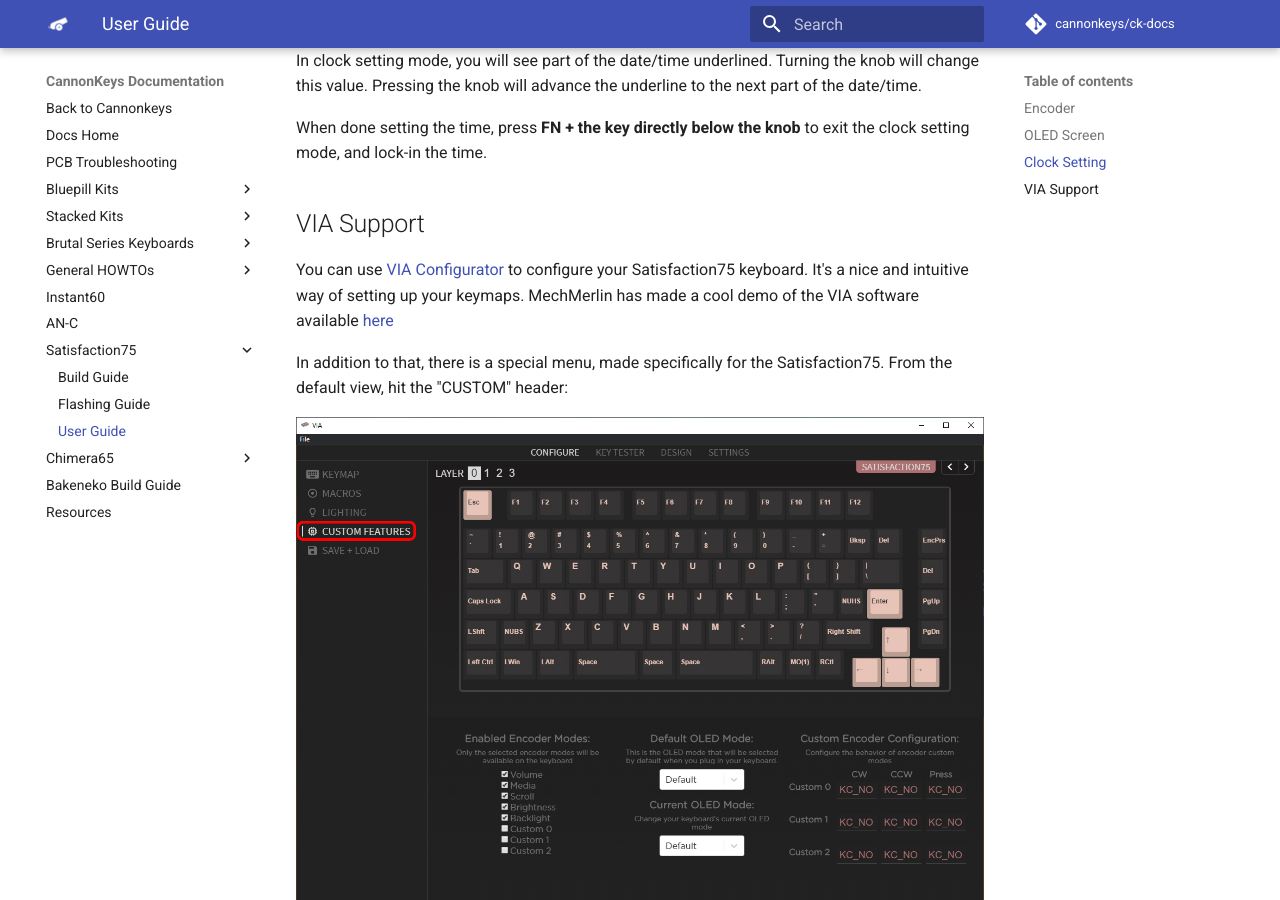
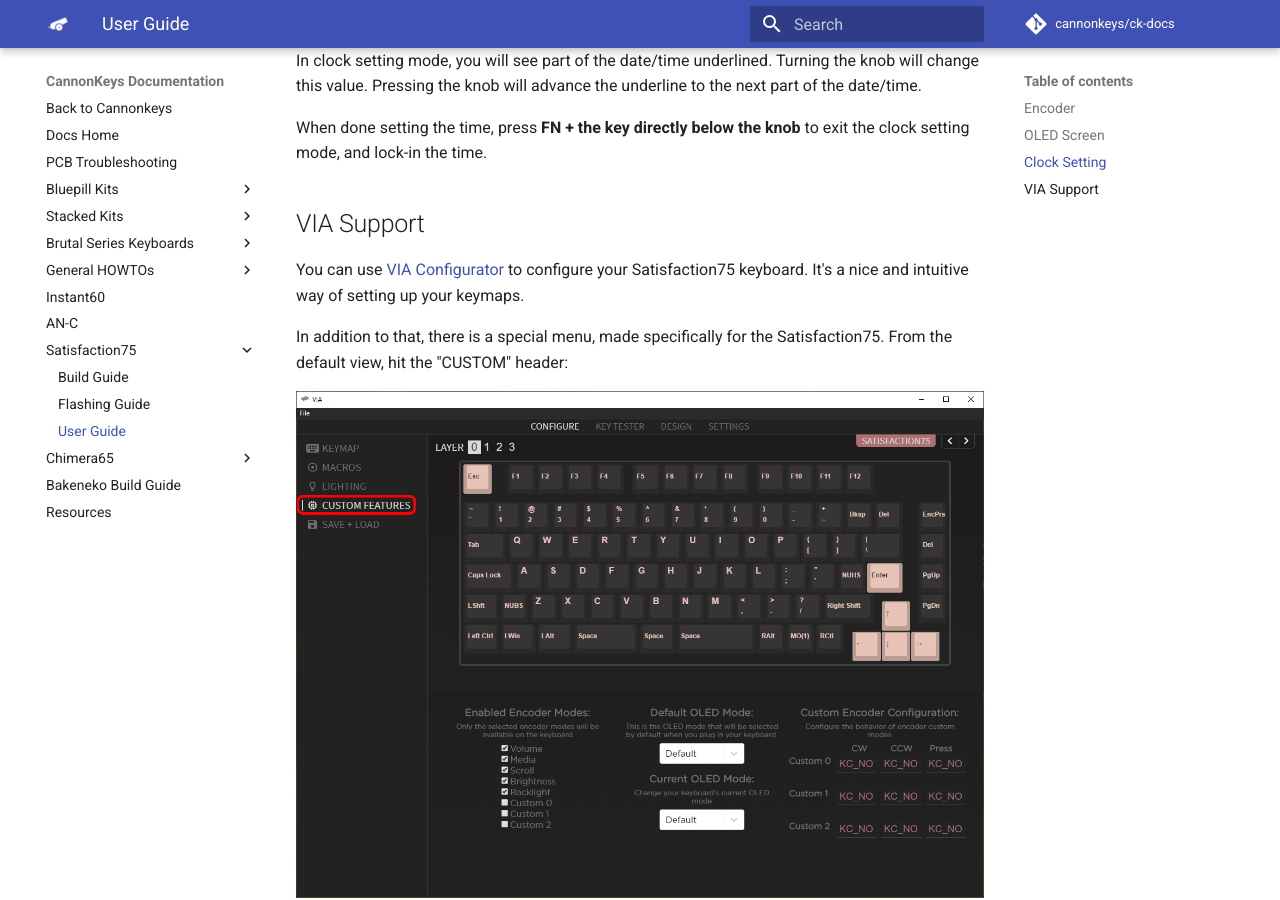
Before and after one commit to cannonkeys/ck-docs, an MkDocs documentation site: the page built from docs/satisfaction75/user_guide.md, in a window 1280 px wide and 900 px high, scrolled down 1271 px. Built offline with MkDocs 1.6.1 and Material for MkDocs 9.7.7, drawn with Linux system fonts in a browser that asks for light colours; comment, search, counter and statistics services are not loaded.

Commit message:
removed the mechmerlin vid link

```diff
--- a/docs/satisfaction75/user_guide.md
+++ b/docs/satisfaction75/user_guide.md
@@ -37,7 +37,7 @@ When done setting the time, press **FN + the key directly below the knob** to ex
 
 ## VIA Support
 
-You can use [VIA Configurator](https://github.com/olivia/via-config/releases) to configure your Satisfaction75 keyboard. It's a nice and intuitive way of setting up your keymaps. MechMerlin has made a cool demo of the VIA software available [here](https://www.youtube.com/watch?v=sAUO7_Ts4Pw)
+You can use [VIA Configurator](https://github.com/olivia/via-config/releases) to configure your Satisfaction75 keyboard. It's a nice and intuitive way of setting up your keymaps.
 
 In addition to that, there is a special menu, made specifically for the Satisfaction75. From the default view, hit the "CUSTOM" header:
 
```
